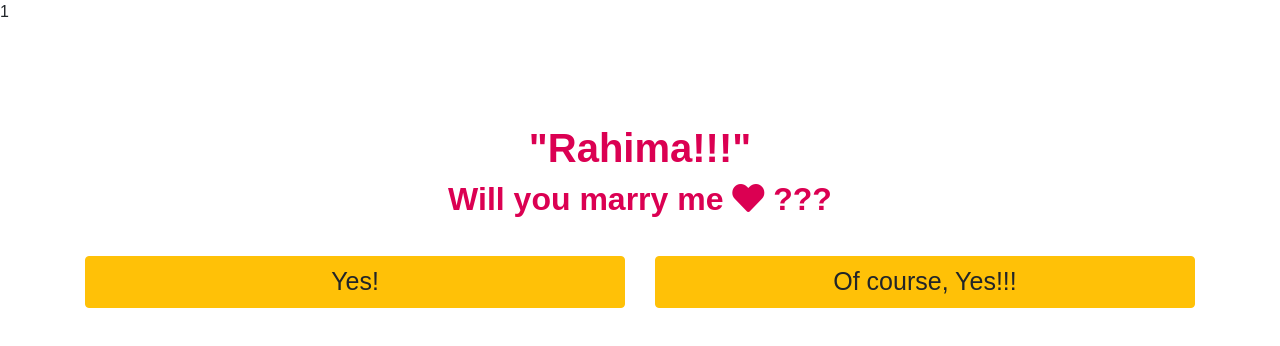
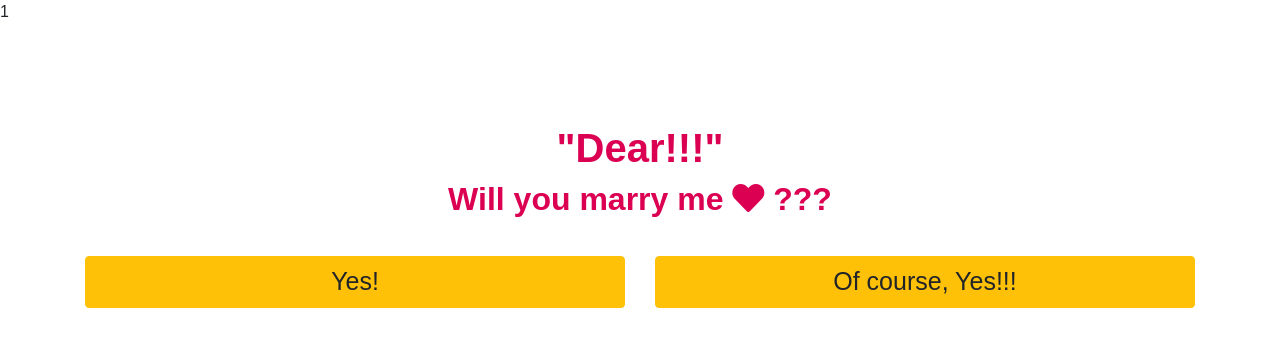
Before and after one commit to abutaherpro/propose, a plain HTML site: page index.html in a window 1280 px wide. Drawn offline with nearby package versions, Linux system fonts and the light colour scheme.

Commit message:
Update index.html

```diff
--- a/index.html
+++ b/index.html
@@ -34,7 +34,7 @@
       <div class="container">
           <div class="row">
               <div class="col text-center">
-                 <h1>"Rahima!!!"</h1>
+                 <h1>"Dear!!!"</h1>
                   <h2 class="display-5">Will you marry me <i class="fa fa-heart"></i> ???</h2>
               </div>
               </div>
```
